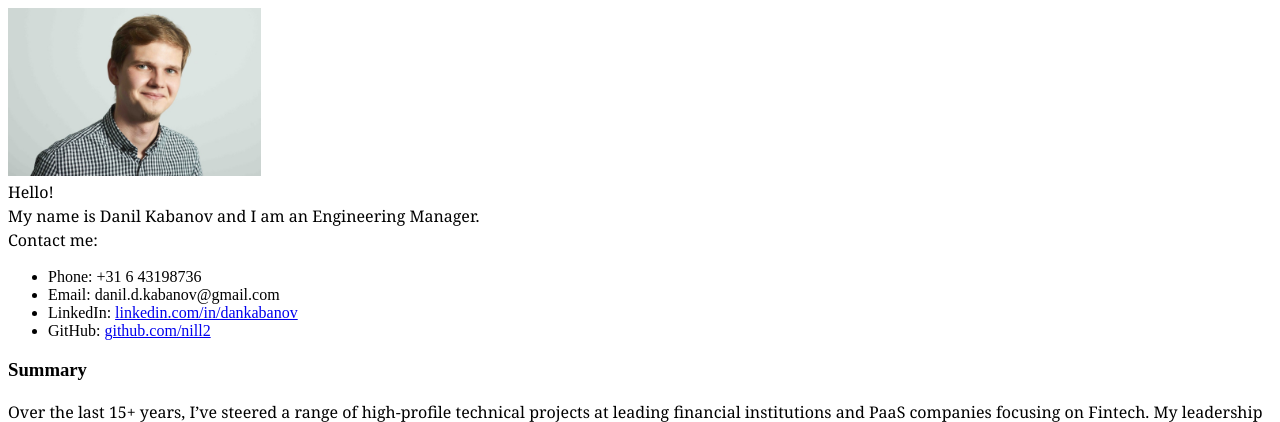
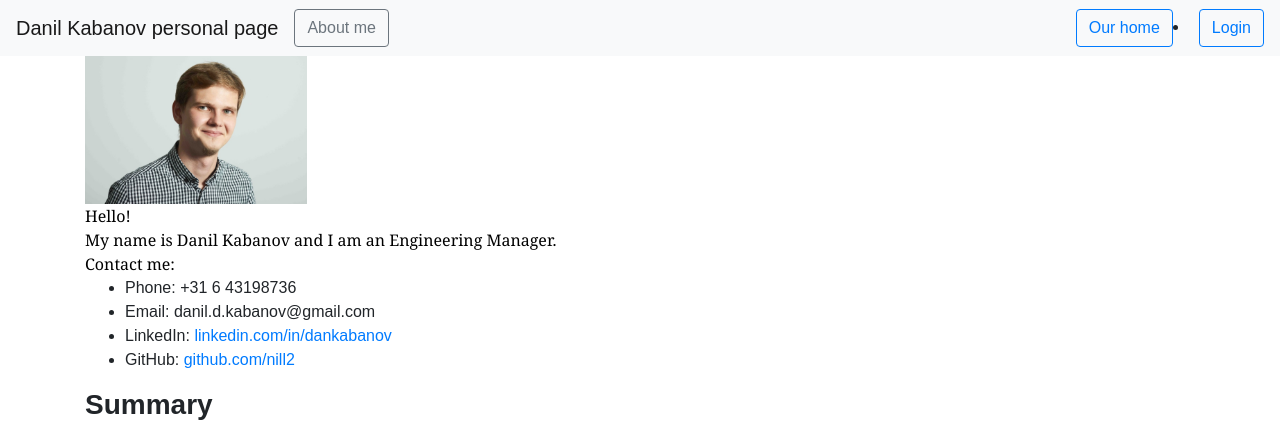
Before and after one commit to nill2/danilspa, a Flask app: page / in a window 1280 px wide. Shown: the top 422 px of the page. Run offline with Flask 3, Linux system fonts and the light colour scheme; some libraries are stand-ins or nearby versions.

Commit message:
Feat: buttons and style (#10)
* feat: CV page

* feat: style n buttons

```diff
--- a/app/templates/base.html
+++ b/app/templates/base.html
@@ -11,6 +11,39 @@
     <script src="https://code.jquery.com/jquery-3.2.1.slim.min.js" integrity="sha384-KJ3o2DKtIkvYIK3UENzmM7KCkRr/rE9/Qpg6aAZGJwFDMVNA/GpGFF93hXpG5KkN" crossorigin="anonymous"></script>
     <script src="https://cdnjs.cloudflare.com/ajax/libs/popper.js/1.12.9/umd/popper.min.js" integrity="sha384-ApNbgh9B+Y1QKtv3Rn7W3mgPxhU9K/ScQsAP7hUibX39j7fakFPskvXusvfa0b4Q" crossorigin="anonymous"></script>
     <script src="https://maxcdn.bootstrapcdn.com/bootstrap/4.0.0/js/bootstrap.min.js" integrity="sha384-JZR6Spejh4U02d8jOt6vLEHfe/JQGiRRSQQxSfFWpi1MquVdAyjUar5+76PVCmYl" crossorigin="anonymous"></script>
+    <script>
+        $(document).ready(function() {
+            // Check if the user is logged in (you need to adjust this based on your authentication logic)
+            var isLoggedIn = false; // For demonstration purposes, set to false initially
+
+            // Show or hide login/logout buttons based on user login status
+            if (isLoggedIn) {
+                $("#loginButton").hide();
+                $("#logoutButton").show();
+            } else {
+                $("#loginButton").show();
+                $("#logoutButton").hide();
+            }
+
+            // Handle click event for login button
+            $("#loginButton").click(function() {
+                // Perform login logic here
+                isLoggedIn = true;
+                // Hide login button and show logout button
+                $("#loginButton").hide();
+                $("#logoutButton").show();
+            });
+
+            // Handle click event for logout button
+            $("#logoutButton").click(function() {
+                // Perform logout logic here
+                isLoggedIn = false;
+                // Hide logout button and show login button
+                $("#logoutButton").hide();
+                $("#loginButton").show();
+            });
+        });
+    </script>
     {% endblock %}
 </head>
 <body>
@@ -22,16 +55,17 @@
         <div class="collapse navbar-collapse" id="navbarSupportedContent">
             <ul class="navbar-nav mr-auto">
                 <li class="nav-item active">
-                    <a href="{{ url_for('main.profile') }}" class="btn btn-outline-secondary" role="button">About me</a>
-                </li>
-                <li class="nav-item">
-                    <a href="{{ url_for('main.profile') }}" class="btn btn-outline-secondary" role="button" style="margin-left: 4px;">Account</a>
+                    <a href="{{ url_for('main.index') }}" class="btn btn-outline-secondary" role="button">About me</a>
                 </li>
             </ul>
             <form class="form-inline my-2 my-lg-0">
                 <a href="{{ url_for('main.cctv') }}" class="btn btn-outline-primary" role="button">Our home</a>
-                <a href="{{ url_for('auth.login') }}" class="btn btn-outline-primary" role="button" style="margin-left: 4px;">Login</a>
-                <a href="{{ url_for('auth.logout') }}" class="btn btn-outline-danger" role="button" style="margin-left: 4px;">Log Out</a>
+                <li class="nav-item" id="loginButton">
+                    <a href="{{ url_for('auth.login') }}" class="btn btn-outline-primary" role="button" style="margin-left: 4px;">Login</a>
+                </li>
+                <li class="nav-item" id="logoutButton">
+                    <a href="{{ url_for('auth.logout') }}" class="btn btn-outline-danger" role="button" style="margin-left: 4px;">Log Out</a>
+                </li>
             </form>
         </div>
     </nav>
--- a/app/templates/index.html
+++ b/app/templates/index.html
@@ -1,12 +1,9 @@
-<!DOCTYPE html>
-<html lang="en">
-<head>
-  <meta charset="UTF-8">
-  <meta name="viewport" content="width=device-width, initial-scale=1.0">
-  <title>Danil Kabanov - Engineering Manager</title>
-  <link rel="stylesheet" href="{{ url_for('static', filename= 'extended_beauty.css') }}">
-</head>
-<body>
+{% extends "base.html" %}
+{% block head %}
+    {{ super() }}
+    <link rel="stylesheet" href="{{ url_for('static', filename='extended_beauty.css') }}">
+{% endblock %}
+{% block content %}
   <div class="container">
     <div class="header">
       <img src="{{ url_for('static', filename= 'images/DanilKabanov_ss.jpg') }}" alt="Danil Kabanov" style="height: auto; width: 20%;">
@@ -128,5 +125,4 @@
       </p>
     </div>
   </div>
-</body>
-</html>
+{% endblock %}
```
